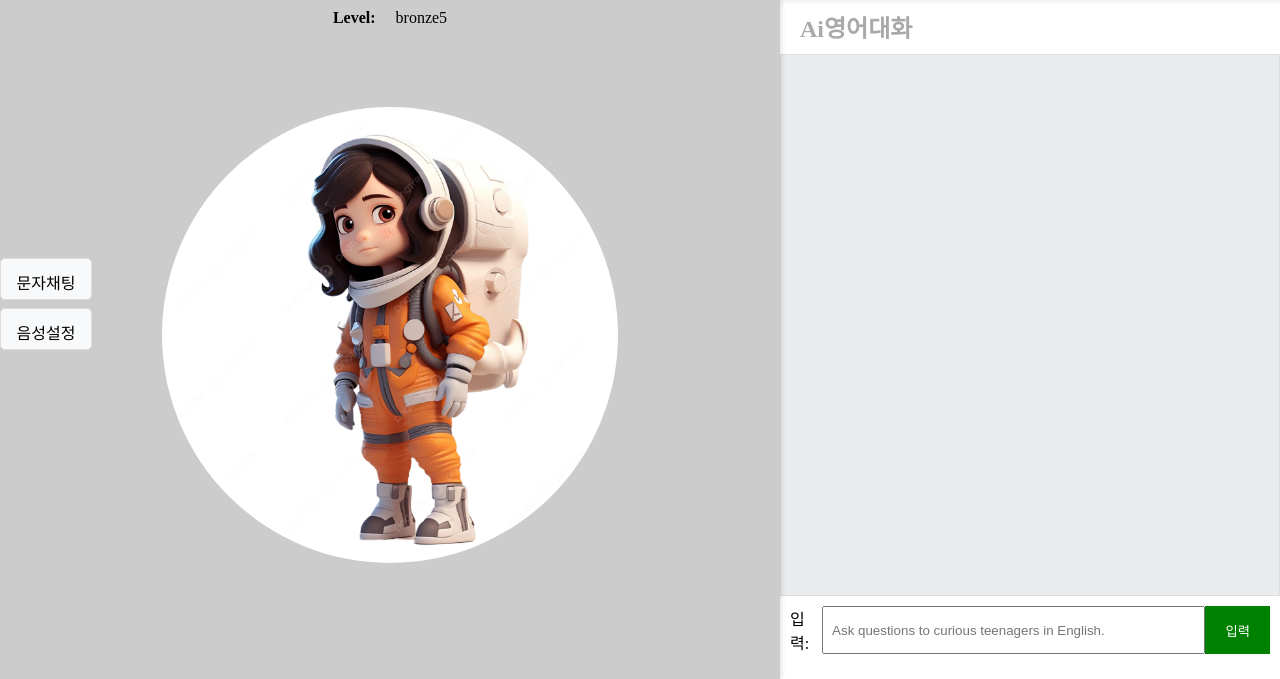
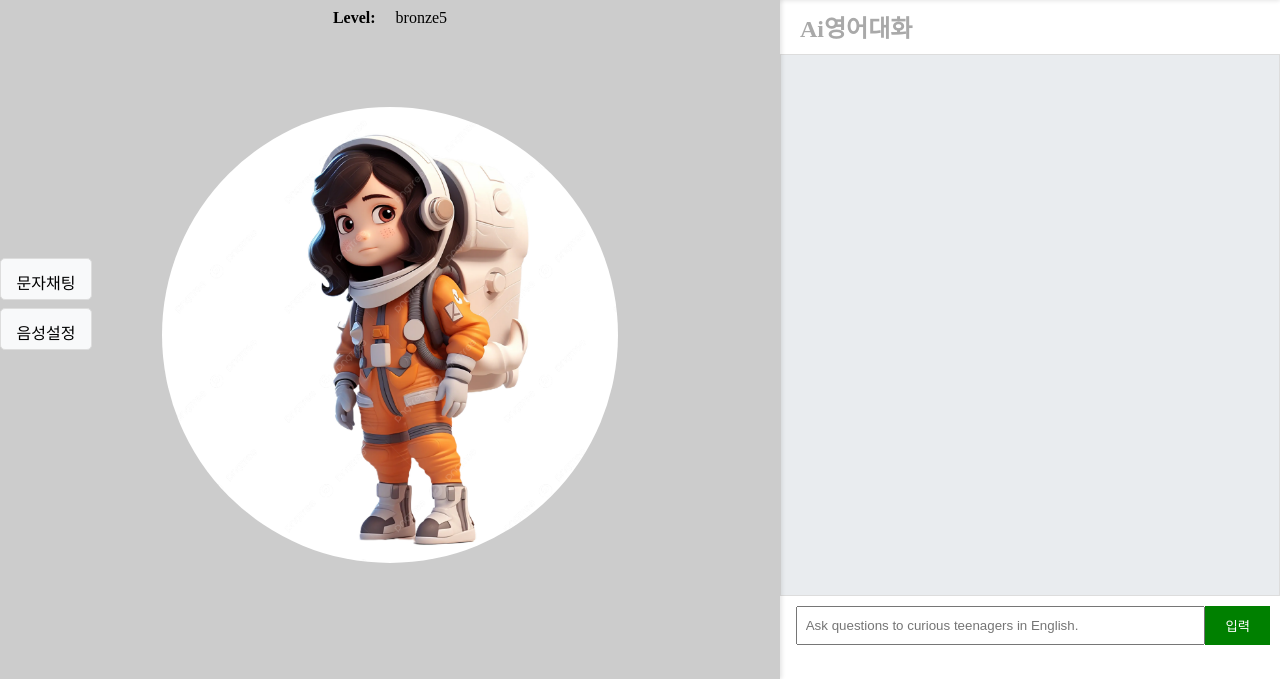
Before and after one commit to bornsoon/ai-, a Flask app: page /ai/chat in a window 1280 px wide. Shown: the part 121-800 px from the top of the page. Run offline with Flask 3, Linux system fonts and the light colour scheme.

Commit message:
'fix0.7'

```diff
--- a/templates/aitest.html
+++ b/templates/aitest.html
@@ -36,7 +36,7 @@
     </div>
     <div id="input-box">
         <form id="chat-form" style="display: flex; width: 100%;">
-            <label for="user-input" style="flex-grow: 1;">입력:</label>
+            <label for="user-input" style="flex-grow: 1;"></label>
             <input type="text" id="user-input" name="user-input" style="flex-grow: 1;" placeholder="평가를 위한 500자 미만의 영문을 입력하세요.">
             <input type="submit" value="입력" id="input-button">
         </form>
--- a/templates/chat.html
+++ b/templates/chat.html
@@ -36,7 +36,7 @@
     </div>
     <div id="input-box">
         <form id="chat-form" style="display: flex; width: 100%;">
-            <label for="user-input" style="flex-grow: 1;">입력:</label>
+            <label for="user-input" style="flex-grow: 1;"></label>
             <input type="text" id="user-input" name="user-input" style="flex-grow: 1;" placeholder="Ask questions to curious teenagers in English.">
             <input type="submit" value="입력" id="input-button">
         </form>
```
